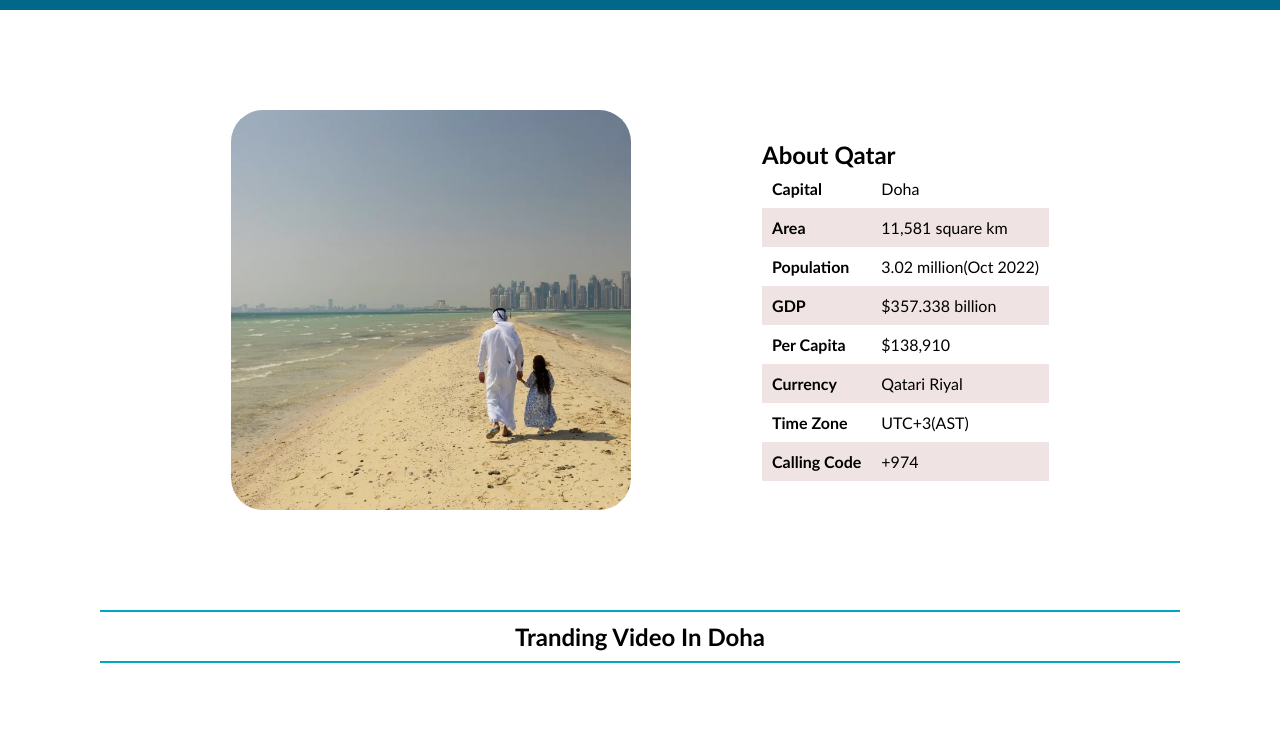
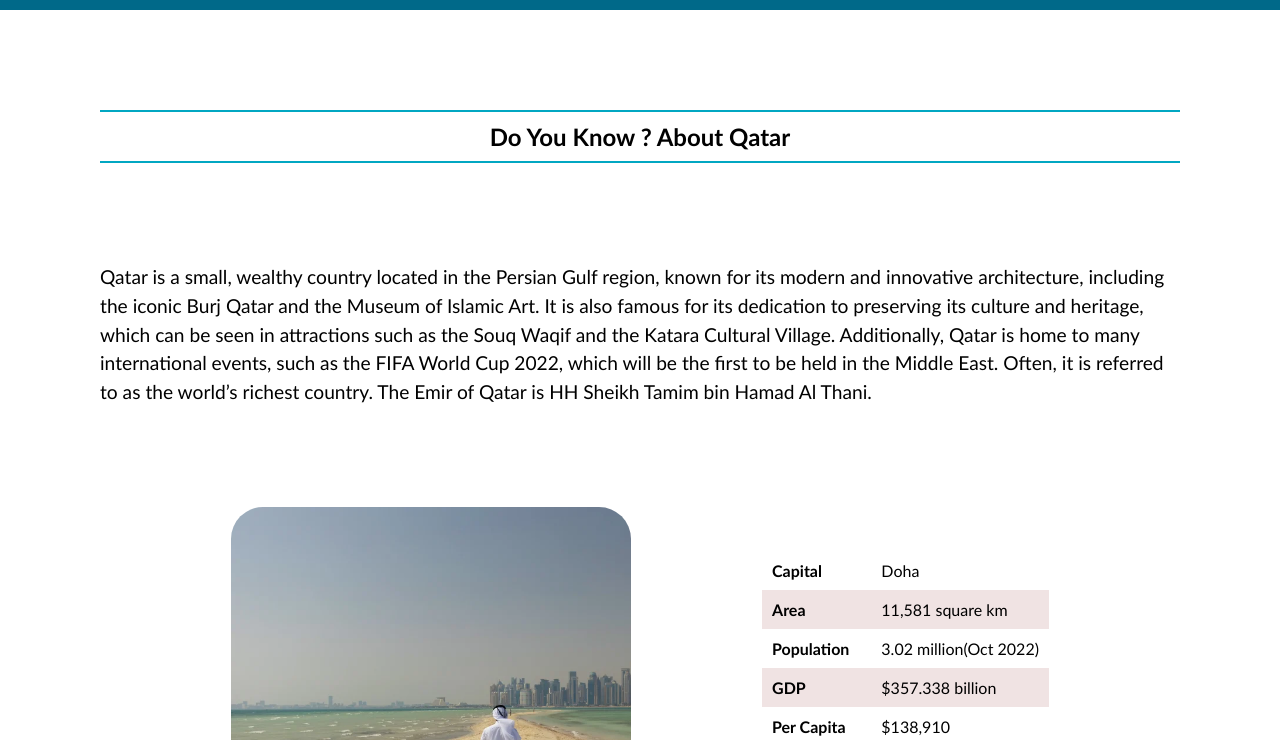
Before and after one commit to hasmodin/DohaFacts, a plain HTML site: page index.html in a window 1280 px wide. Shown: the part 60-800 px from the top of the page. Drawn offline with Linux system fonts and the light colour scheme.

Commit message:
intial commit

```diff
--- a/index.html
+++ b/index.html
@@ -19,12 +19,18 @@
             <a href="metrash2.html">Metrash2</a>
         </div>
     </nav>
+    <div class="tranding-video">
+        <h2>Do You Know ? About Qatar</h2>
+    </div>
+    <div class="about-qatar-text">
+        <p>Qatar is a small, wealthy country located in the Persian Gulf region, known for its modern and innovative architecture, including the iconic Burj Qatar and the Museum of Islamic Art. It is also famous for its dedication to preserving its culture and heritage, which can be seen in attractions such as the Souq Waqif and the Katara Cultural Village. Additionally, Qatar is home to many international events, such as the FIFA World Cup 2022, which will be the first to be held in the Middle East. Often, it is referred to as the world’s richest country. The Emir of Qatar is HH Sheikh Tamim bin Hamad Al Thani.</p>
+    </div>
     <div class="about-qatar">
         <div class="qatar-image">
 
         </div>
         <div class="qatar-text">
-            <h2>About Qatar</h2>
+
             <table>
                 <tr>
                     <td><b>Capital</b></td>
--- a/style.css
+++ b/style.css
@@ -46,6 +46,15 @@ nav {
     color: whitesmoke;
     border-bottom: 1px solid black;
 
+}
+
+.about-qatar-text {
+    margin: 100px;
+}
+
+.about-qatar-text p {
+    font-size: 1.2rem;
+    line-height: 1.5;
 }
 
 .about-qatar {
```
